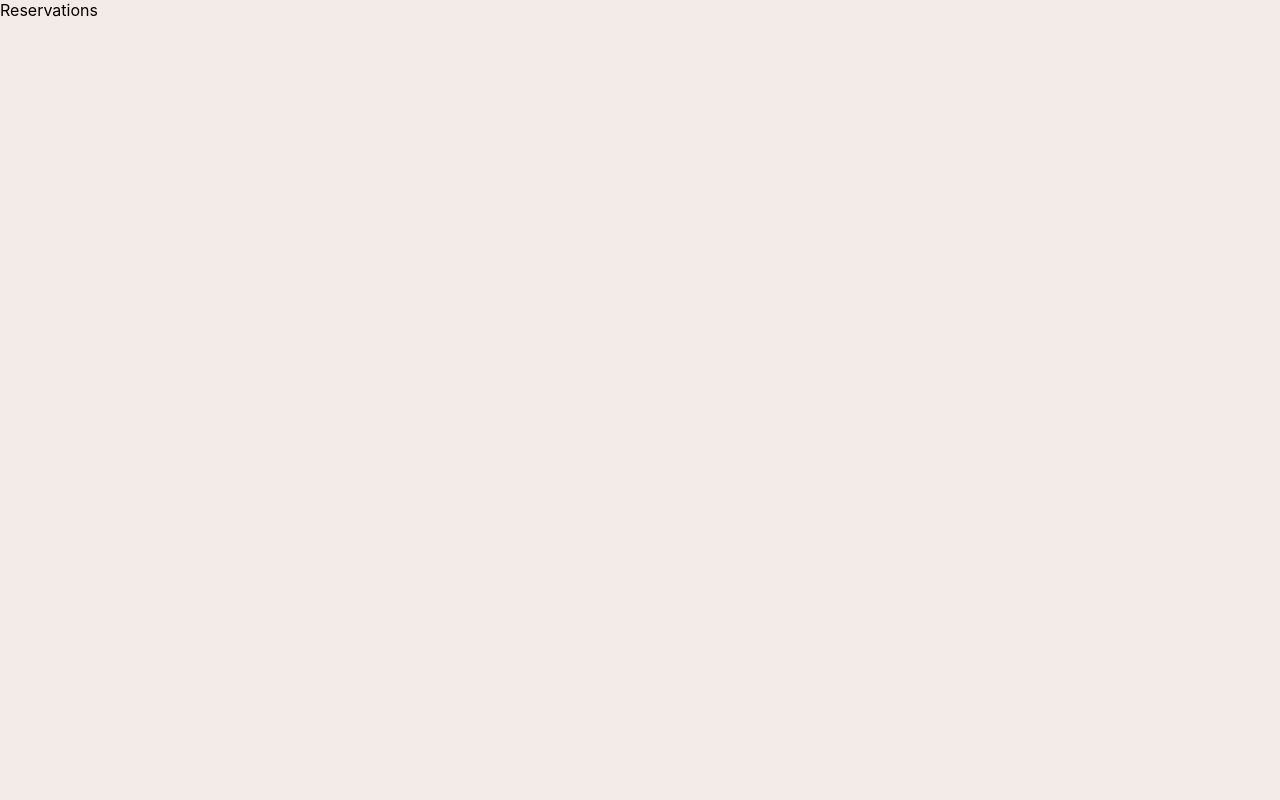
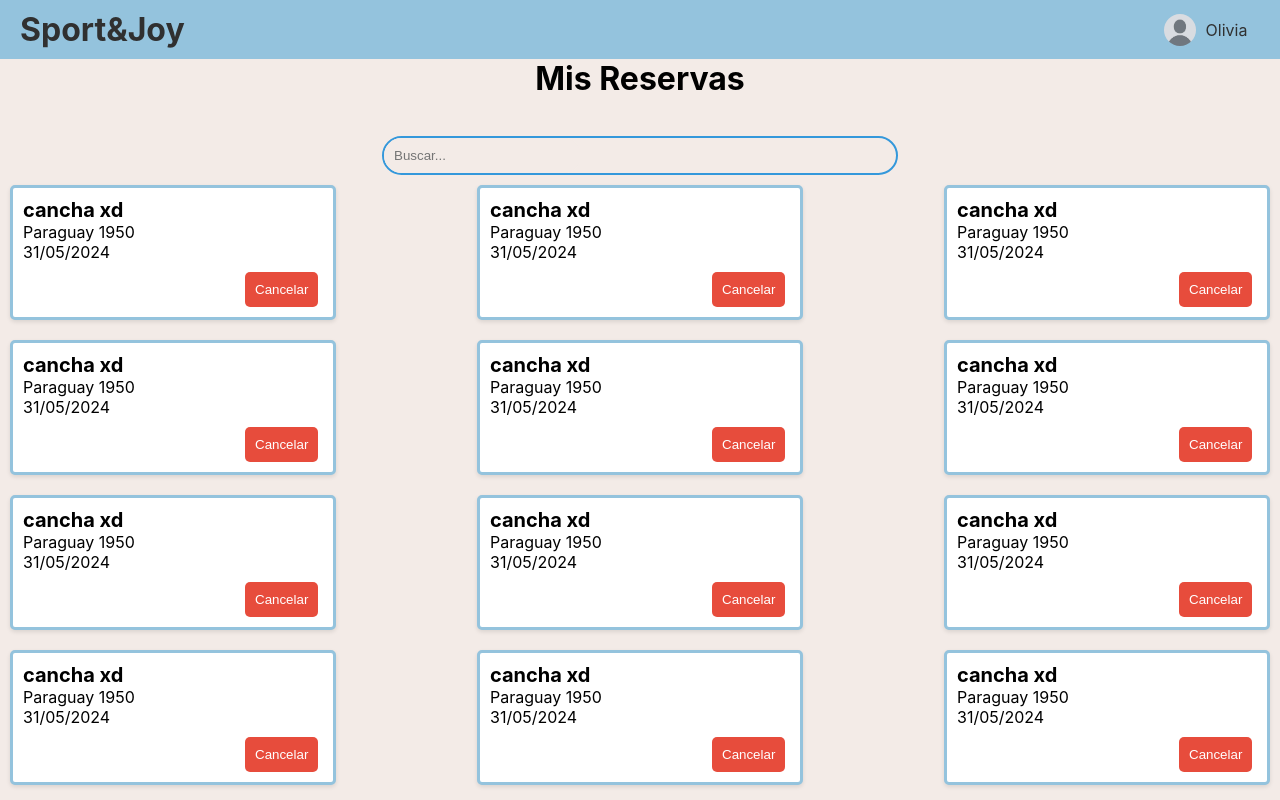
Before and after one commit to olivialuciano/sport_and_joy_front, a React (Create React App) app: page /reservations in a window 1280 px wide. Built offline with nearby package versions, Linux system fonts and the light colour scheme.

Commit message:
reservas

```diff
--- a/src/components/Header/Header.js
+++ b/src/components/Header/Header.js
@@ -12,10 +12,13 @@ export const Header = () => {
   const buttonNavigateReservations = () => {
     navigate("/reservations");
   };
+  const navigateDashboard = () => {
+    navigate("/dashboard");
+  };
 
   return (
     <div className="header">
-      <h1>Sport&Joy</h1>
+      <h1 onClick={navigateDashboard}>Sport&Joy</h1>
       <div className="dropdown">
         <div className="user">
           <img className="user-picture" src={avatarImage} alt="avatar" />
--- /dev/null
+++ b/src/components/ReservationCard/ReservationCard.css
@@ -0,0 +1,43 @@
+.reservation-card {
+  border: 3px solid #94c3dd;
+  border-radius: 5px;
+  padding: 10px;
+  margin: 10px;
+  background-color: #fff;
+  box-shadow: 0 2px 4px rgba(0, 0, 0, 0.1);
+  display: flex;
+  flex-direction: column;
+  justify-content: space-between;
+  align-items: flex-start;
+  max-width: 300px;
+  flex-basis: calc(50% - 10px);
+}
+
+.reservation-details {
+  flex: 1;
+}
+
+h3 {
+  margin: 0;
+  font-size: 1.25rem;
+  font-weight: bold;
+}
+
+p {
+  margin: 0;
+}
+
+.cancel-button {
+  background-color: #e74c3c;
+  color: #fff;
+  border: none;
+  border-radius: 5px;
+  padding: 10px;
+  cursor: pointer;
+  margin-top: 10px;
+  margin-left: 74%;
+}
+
+.cancel-button:hover {
+  background-color: #c0392b;
+}
--- /dev/null
+++ b/src/components/ReservationCard/ReservationCard.js
@@ -0,0 +1,17 @@
+import React from "react";
+import "./ReservationCard.css";
+
+const ReservationCard = () => {
+  return (
+    <div className="reservation-card">
+      <div className="reservation-details">
+        <h3>cancha xd</h3>
+        <p>Paraguay 1950</p>
+        <p>31/05/2024</p>
+      </div>
+      <button className="cancel-button">Cancelar</button>
+    </div>
+  );
+};
+
+export default ReservationCard;
--- a/src/components/Reservations/Reservations.css
+++ b/src/components/Reservations/Reservations.css
@@ -0,0 +1,5 @@
+.container {
+  display: flex;
+  flex-wrap: wrap;
+  justify-content: space-between; /* Espaciado uniforme entre las columnas */
+}
--- a/src/components/Reservations/Reservations.js
+++ b/src/components/Reservations/Reservations.js
@@ -1,7 +1,31 @@
 import React from "react";
+import ReservationCard from "../ReservationCard/ReservationCard";
+import { Header } from "../Header/Header";
+import "./Reservations.css";
+import { Search } from "../Search/Search";
 
 const Reservations = () => {
-  return <div>Reservations</div>;
+  return (
+    <>
+      <Header />
+      <h1>Mis Reservas</h1>
+      <Search />
+      <div className="container">
+        <ReservationCard />
+        <ReservationCard />
+        <ReservationCard />
+        <ReservationCard />
+        <ReservationCard />
+        <ReservationCard />
+        <ReservationCard />
+        <ReservationCard />
+        <ReservationCard />
+        <ReservationCard />
+        <ReservationCard />
+        <ReservationCard />
+      </div>
+    </>
+  );
 };
 
 export default Reservations;
```
